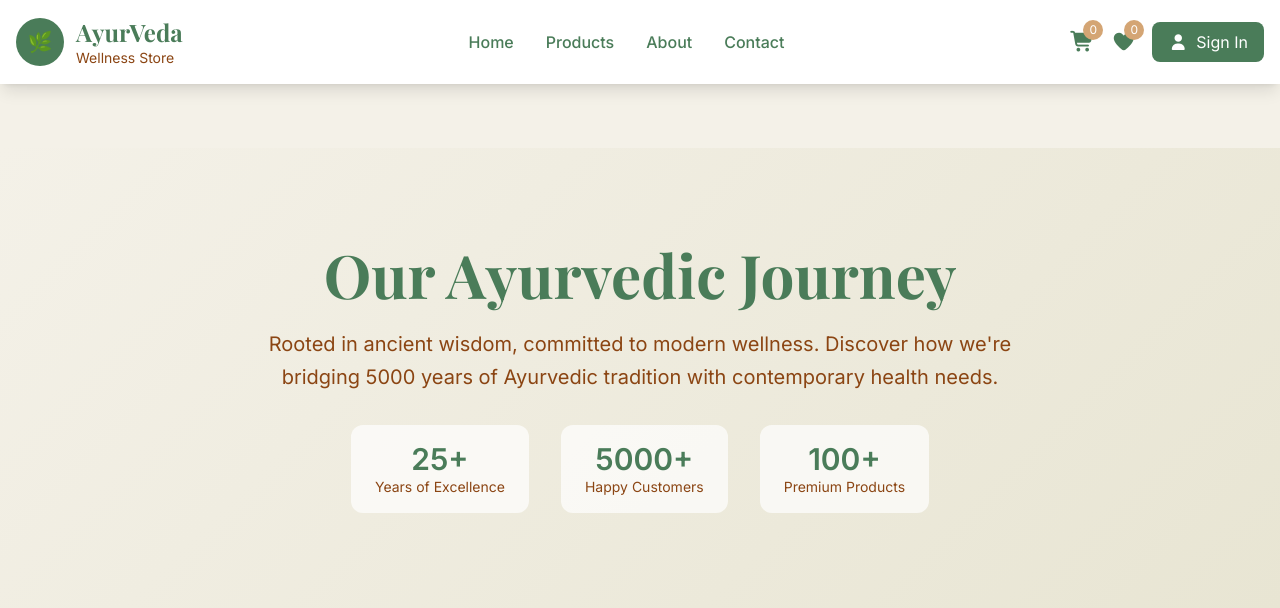
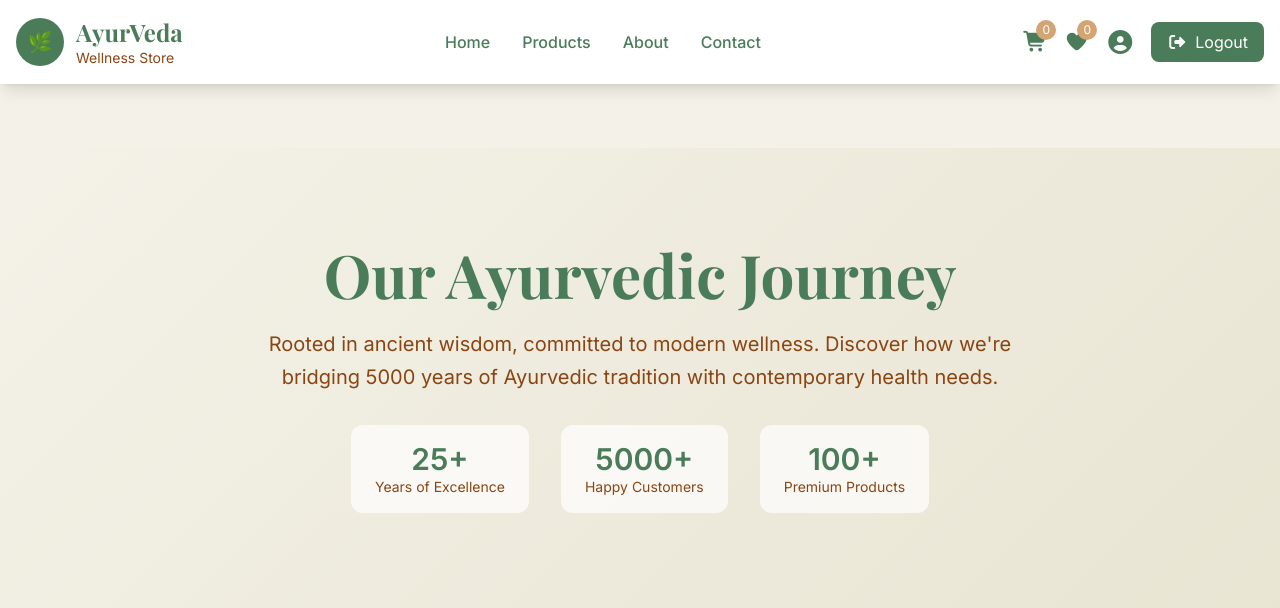
Before and after one commit to nerajlal/ayurveda, a Laravel app: page /about in a window 1280 px wide. Shown: the top 608 px of the page. Run offline with Laravel 10, Linux system fonts and the light colour scheme; the visitor is signed in with stand-in values (Sample User, id 1); some libraries are stand-ins or nearby versions.

Commit message:
feat: Implement conditional header and functional logout buttons
This commit adds the final pieces to the authentication flow based on user requirements.

- The admin sidebar logout button is now functional, submitting a POST request to the logout route.
- The main site header now conditionally displays content based on the user's authentication status.
- For guests, a 'Sign In' button is shown.
- For authenticated users, the 'Sign In' button is replaced with a user profile icon and a functional 'Logout' button.
- This logic is applied to both the desktop header and the mobile menu for a consistent experience.

```diff
--- a/resources/views/includes/header.blade.php
+++ b/resources/views/includes/header.blade.php
@@ -114,11 +114,25 @@
                         </span>
                     </a>
 
+                    @guest
                     <!-- Sign In Button -->
                     <button onclick="openAuthModal()" class="hidden md:flex bg-ayur-green text-white px-4 py-2 rounded-lg hover:bg-ayur-gold transition duration-300 items-center space-x-2">
                         <i class="fas fa-user"></i>
                         <span>Sign In</span>
                     </button>
+                    @endguest
+                    @auth
+                    <a href="#" class="text-ayur-green hover:text-ayur-gold transition duration-300 relative">
+                        <i class="fas fa-user-circle text-2xl"></i>
+                    </a>
+                    <form action="{{ route('logout') }}" method="post">
+                        @csrf
+                        <button type="submit" class="hidden md:flex bg-ayur-green text-white px-4 py-2 rounded-lg hover:bg-ayur-gold transition duration-300 items-center space-x-2">
+                            <i class="fas fa-sign-out-alt"></i>
+                            <span>Logout</span>
+                        </button>
+                    </form>
+                    @endauth
 
                     <button onclick="toggleMobileMenu()" class="lg:hidden text-ayur-green">
                         <svg class="w-6 h-6" fill="none" stroke="currentColor" viewBox="0 0 24 24">
@@ -151,10 +165,21 @@
                     <a href="/contact" class="block text-ayur-green hover:text-ayur-gold transition duration-300 font-medium text-lg">Contact</a>
                 </nav>
 
+                @guest
                 <button onclick="openAuthModal(); toggleMobileMenu();" class="w-full mt-8 bg-ayur-green text-white px-6 py-3 rounded-lg hover:bg-ayur-gold transition duration-300 flex items-center justify-center space-x-2">
                     <i class="fas fa-user"></i>
                     <span>Sign In</span>
                 </button>
+                @endguest
+                @auth
+                <form action="{{ route('logout') }}" method="post" class="w-full mt-8">
+                    @csrf
+                    <button type="submit" class="w-full bg-ayur-green text-white px-6 py-3 rounded-lg hover:bg-ayur-gold transition duration-300 flex items-center justify-center space-x-2">
+                        <i class="fas fa-sign-out-alt"></i>
+                        <span>Logout</span>
+                    </button>
+                </form>
+                @endauth
             </div>
         </div>
     </header>
```
Also changed, not shown: resources/views/admin/includes/sidebar.blade.php (+6 -3 lines).
